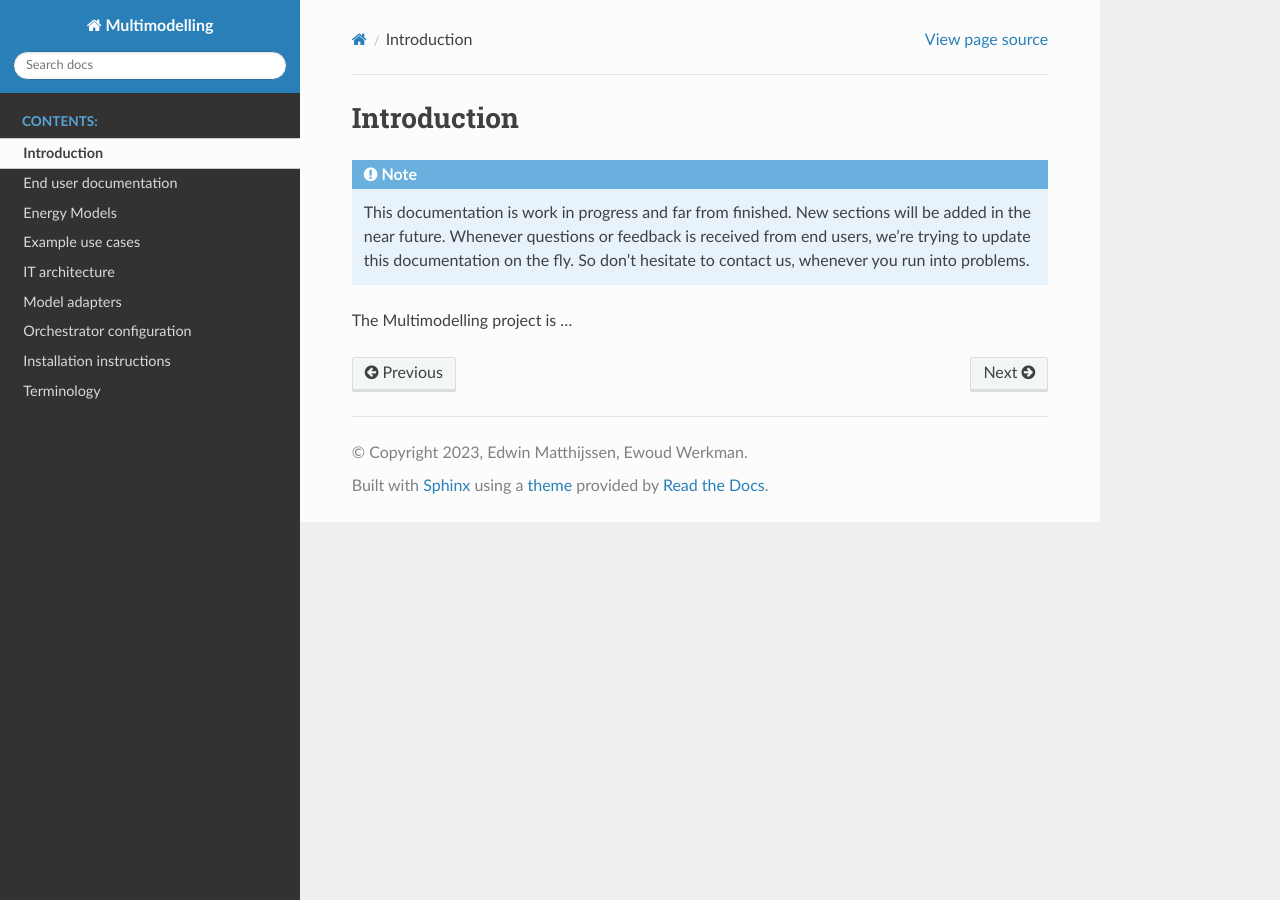
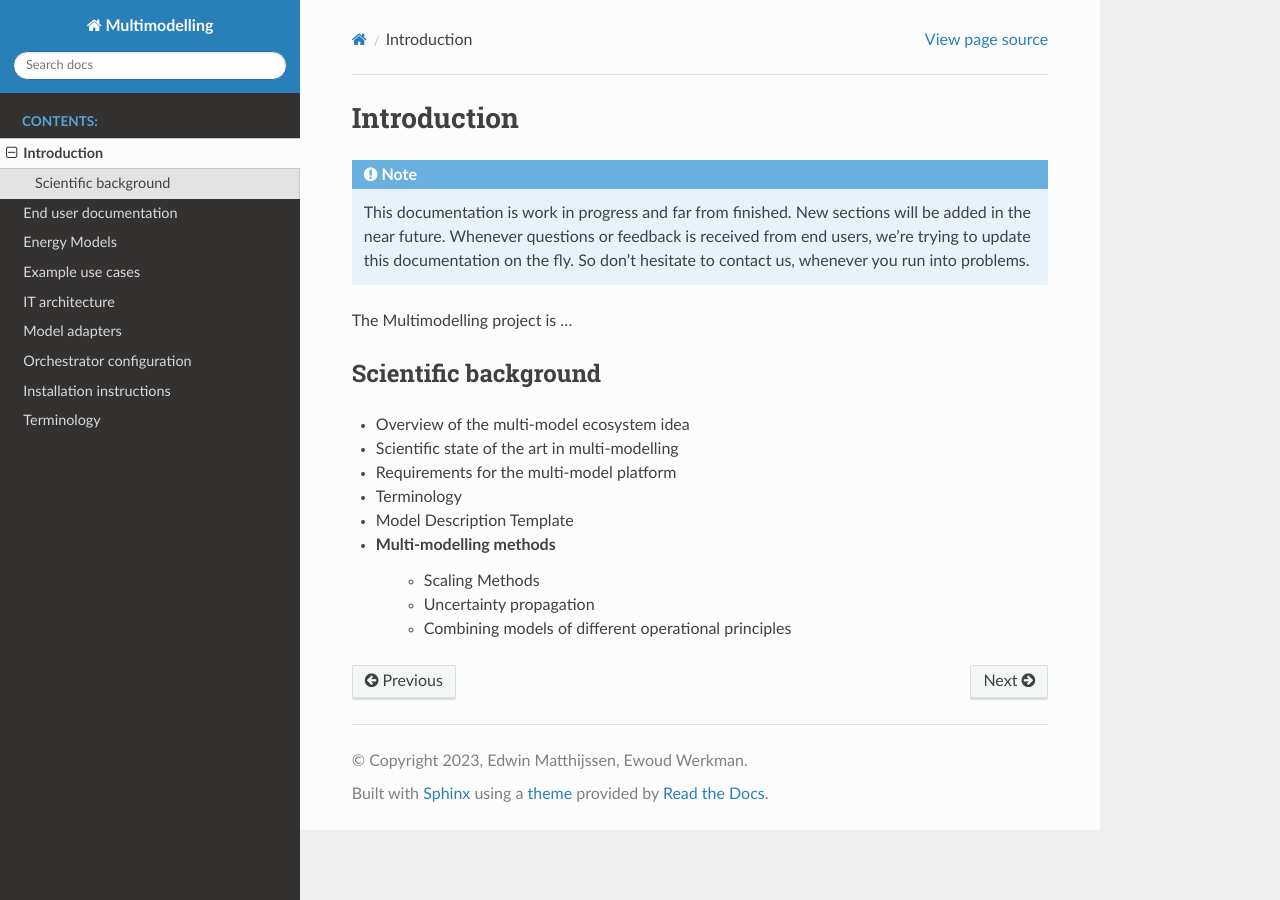
Before and after one commit to SomadSahoo/Documentation, a Sphinx documentation site: the page built from docs/source/introduction/index.rst, in a window 1280 px wide. Built offline with Sphinx 7.4.7 and the Read the Docs theme 2.0.0, drawn with Linux system fonts in a browser that asks for light colours.

Commit message:
Update index.rst
List of topics for the scientific part of the documentaion

```diff
--- a/docs/source/introduction/index.rst
+++ b/docs/source/introduction/index.rst
@@ -7,3 +7,15 @@ Introduction
     So don't hesitate to contact us, whenever you run into problems.
 
 The Multimodelling project is ...
+
+Scientific background
+---------------------
+- Overview of the multi-model ecosystem idea
+- Scientific state of the art in multi-modelling
+- Requirements for the multi-model platform
+- Terminology
+- Model Description Template
+- Multi-modelling methods
+    - Scaling Methods
+    - Uncertainty propagation
+    - Combining models of different operational principles
```
